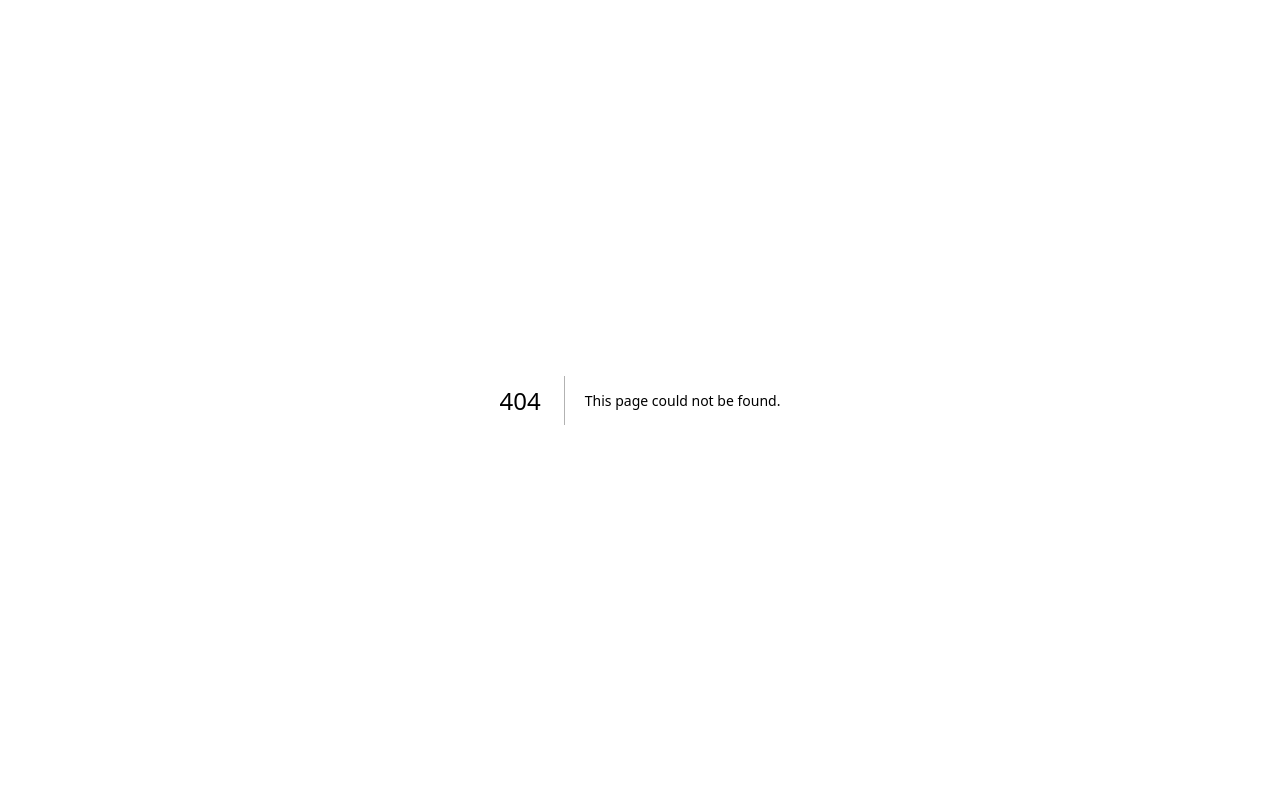
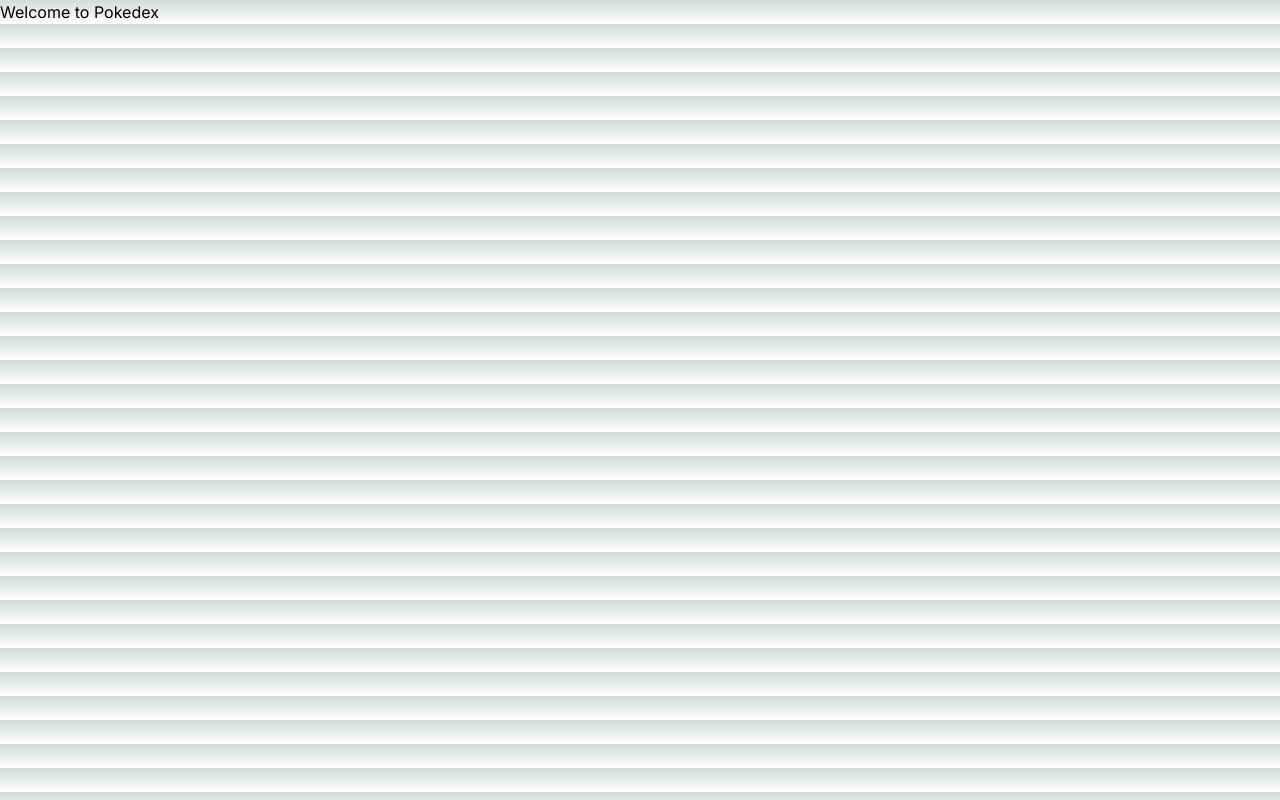
Before and after one commit to mihaisilviupop/nuant-fe-test, a Next.js app: page /pokedex in a window 1280 px wide. Before the commit this address had no page. Built offline with nearby package versions, Linux system fonts and the light colour scheme.

Commit message:
feat: added pokedex and pokemons pages

```diff
--- /dev/null
+++ b/app/pokedex/page.tsx
@@ -0,0 +1,3 @@
+export default async function Page() {
+    return <h1>Welcome to Pokedex</h1>
+}
--- /dev/null
+++ b/app/pokedex/pokemons/page.tsx
@@ -0,0 +1,3 @@
+export default async function Page() {
+    return <h1>Pokemon list page</h1>
+}
```
